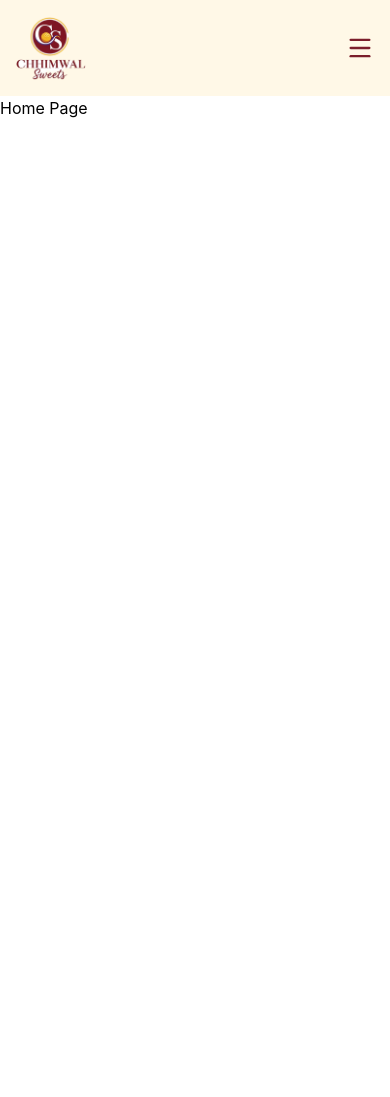
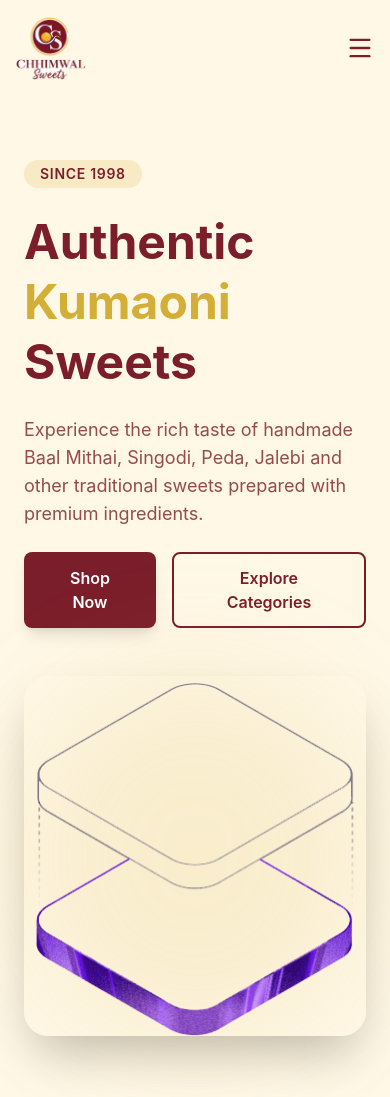
Before and after one commit to himani22122002-hue/chhimwal-sweets, a React (Vite) app in the folder client/: page / in a window 390 px wide. Shown: the top 1097 px of the page. Before the commit the page ends 844 px from the top, so only its background shows below. Built offline with nearby package versions, Linux system fonts and the light colour scheme.

Commit message:
add hero section and responsive navbar

```diff
--- /dev/null
+++ b/client/src/components/home/Hero.jsx
@@ -0,0 +1,81 @@
+import { motion } from "framer-motion";
+import heroImage from "../../assets/hero.png";
+
+export const Hero = () => {
+  return (
+    <div className="bg-[#FFF8E7] text-[#7B1E2B] font-sans">
+      {/* Hero Section */}
+      <div className="container mx-auto px-6 py-16 md:py-24 flex flex-col md:flex-row items-center justify-between">
+        {/* Left Content */}
+        <motion.div
+          initial={{ opacity: 0, x: -50 }}
+          animate={{ opacity: 1, x: 0 }}
+          transition={{ duration: 0.8 }}
+          className="md:w-1/2 space-y-6"
+        >
+          <span className="inline-block bg-[#D4AF37]/20 text-[#7B1E2B] px-4 py-1 rounded-full text-sm font-semibold tracking-wider uppercase">
+            Since 1998
+          </span>
+          <h1 className="text-5xl md:text-7xl font-bold leading-tight">
+            Authentic <span className="text-[#D4AF37]">Kumaoni</span> Sweets
+          </h1>
+          <p className="text-lg text-[#7B1E2B]/80 max-w-lg">
+            Experience the rich taste of handmade Baal Mithai, Singodi, Peda, Jalebi and other traditional sweets prepared with premium ingredients.
+          </p>
+          <div className="flex gap-4">
+            <motion.button
+              whileHover={{ scale: 1.05 }}
+              whileTap={{ scale: 0.95 }}
+              className="bg-[#7B1E2B] text-white px-8 py-3 rounded-lg font-semibold shadow-lg hover:bg-[#5e1721] transition-colors"
+            >
+              Shop Now
+            </motion.button>
+            <motion.button
+              whileHover={{ scale: 1.05 }}
+              whileTap={{ scale: 0.95 }}
+              className="border-2 border-[#7B1E2B] text-[#7B1E2B] px-8 py-3 rounded-lg font-semibold hover:bg-[#7B1E2B]/10 transition-colors"
+            >
+              Explore Categories
+            </motion.button>
+          </div>
+        </motion.div>
+
+        {/* Right Image */}
+        <motion.div
+          initial={{ opacity: 0, scale: 0.8 }}
+          animate={{ opacity: 1, scale: 1 }}
+          transition={{ duration: 0.8 }}
+          className="md:w-1/2 mt-12 md:mt-0 relative"
+        >
+          <div className="absolute inset-0 bg-[#D4AF37]/30 rounded-full filter blur-3xl opacity-50 animate-pulse"></div>
+          <img
+            src={heroImage}
+            alt="Authentic Kumaoni Sweets"
+            className="relative z-10 w-full max-w-lg mx-auto rounded-3xl shadow-2xl"
+          />
+        </motion.div>
+      </div>
+
+      {/* Feature Cards */}
+      <div className="container mx-auto px-6 pb-24">
+        <div className="grid grid-cols-1 md:grid-cols-3 gap-8">
+          {[
+            { title: "Fresh Ingredients", desc: "Sourced daily for premium quality" },
+            { title: "Homemade Taste", desc: "Authentic recipes, traditional methods" },
+            { title: "Fast Delivery", desc: "Delivered fresh to your doorstep" },
+          ].map((feature, index) => (
+            <motion.div
+              key={index}
+              whileHover={{ y: -10 }}
+              className="bg-white p-8 rounded-2xl shadow-lg border border-[#7B1E2B]/10"
+            >
+              <div className="text-[#D4AF37] text-3xl mb-4">✓</div>
+              <h3 className="text-xl font-bold mb-2">{feature.title}</h3>
+              <p className="text-[#7B1E2B]/70">{feature.desc}</p>
+            </motion.div>
+          ))}
+        </div>
+      </div>
+    </div>
+  );
+};
--- a/client/src/pages/Home.jsx
+++ b/client/src/pages/Home.jsx
@@ -1,3 +1,9 @@
+import { Hero } from "../components/home/Hero";
+
 export default function Home() {
-  return <h1>Home Page</h1>;
+  return (
+    <>
+      <Hero />
+    </>
+  );
 }
```
